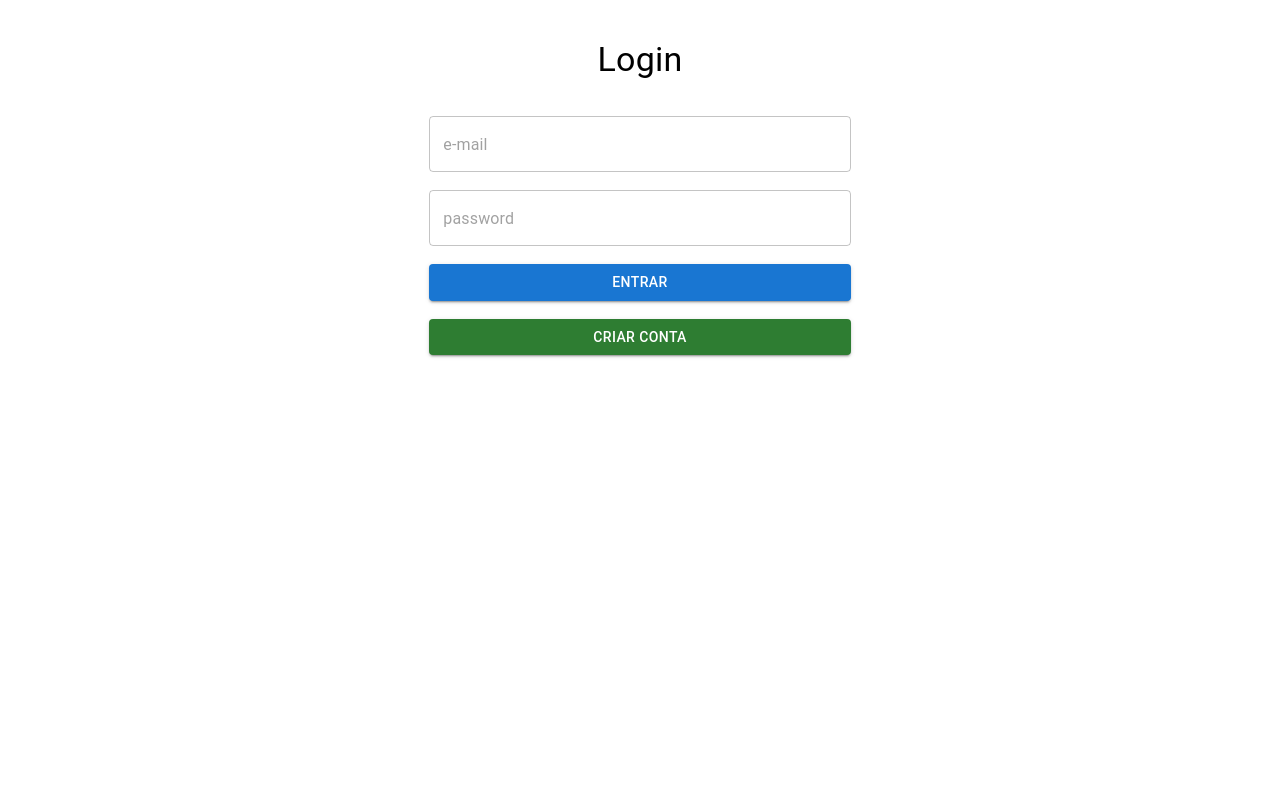
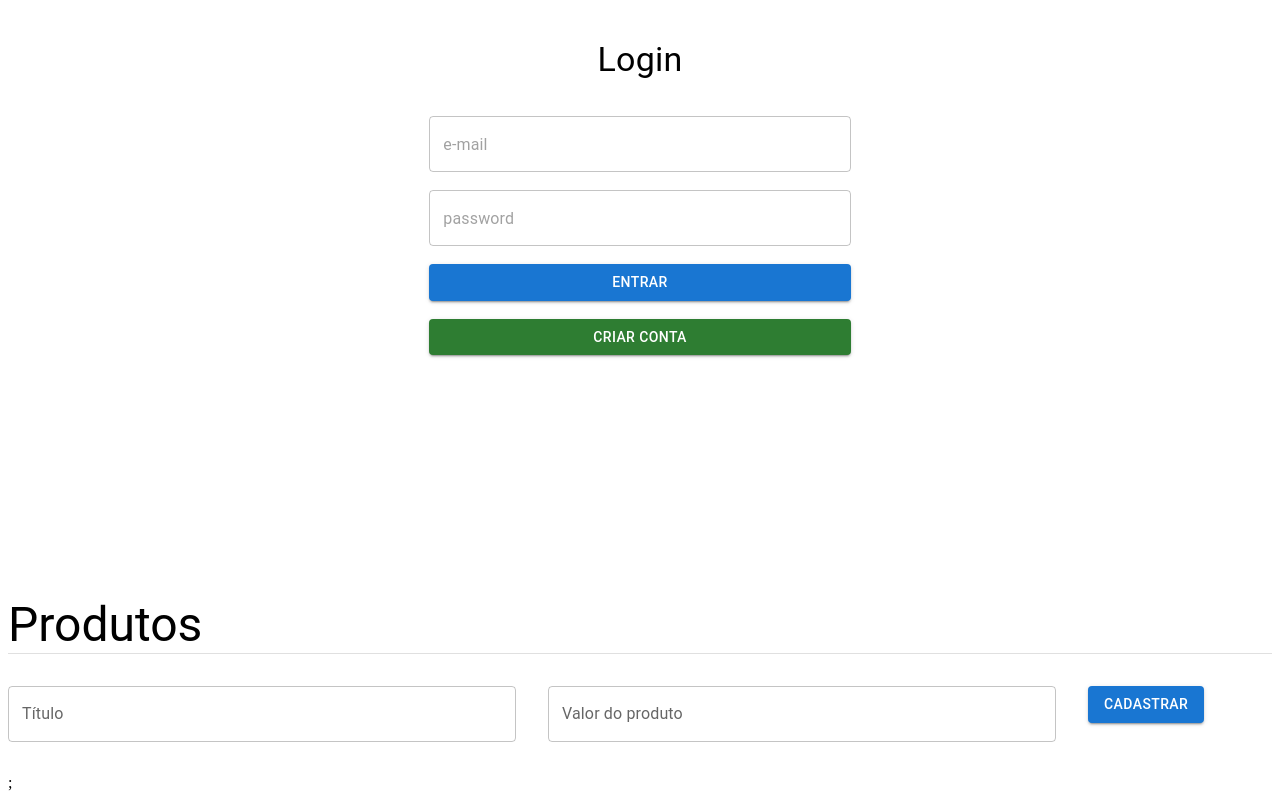
Before and after one commit to Vitor-da-Silva-Dias/CRUD-Reactjs, a React (Create React App) app: page / in a window 1280 px wide. Shown: the part 211-1011 px from the top of the page. Before the commit the page ends 816 px from the top, so only its background shows below. Built offline with nearby package versions, Linux system fonts and the light colour scheme.

Commit message:
criada-pagina-recados

```diff
--- a/package.json
+++ b/package.json
@@ -5,6 +5,7 @@
   "dependencies": {
     "@emotion/react": "^11.10.6",
     "@emotion/styled": "^11.10.6",
+    "@mui/icons-material": "^5.11.16",
     "@mui/material": "^5.12.1",
     "@testing-library/jest-dom": "^5.16.5",
     "@testing-library/react": "^13.4.0",
--- a/src/App.tsx
+++ b/src/App.tsx
@@ -1,12 +1,14 @@
 import React from "react";
 import { BrowserRouter } from "react-router-dom";
 import Home from "./Pages/Home";
+import Recados from "./Pages/Lista-Recados";
 
 
 function App() {
   return (
     <BrowserRouter>
       <Home/>
+      <Recados/>
     </BrowserRouter>
   );
 }
--- /dev/null
+++ b/src/Pages/Lista-Recados.tsx
@@ -0,0 +1,133 @@
+import { ListItem, IconButton, ListItemAvatar, Avatar, ListItemText, Divider, Grid, Typography, TextField, Button} from "@mui/material";
+import DeleteIcon from '@mui/icons-material/Delete';
+import EditIcon from '@mui/icons-material/Edit';
+import React, {useMemo, useState} from "react";
+import Recado from "../types/Recado";
+import DialogConfirm from "../components/DialogConfirm";
+
+const Recados: React.FC = () => {
+
+    const [list, setList] = useState<Recado[]>([]);
+    const [title, setTitle] = useState<string>('');
+    const [description, setDescription] = useState<string>('');
+    const [open, setOpen] = useState<boolean>(false);
+    const [idRemove, setIdRemove] = useState<number | undefined>();
+
+    const listaProdutos = useMemo(() => {
+        return list.map(item => {
+          return (
+            <React.Fragment key={item.id}>
+              <ListItem
+                secondaryAction={
+                  <>
+                    <IconButton onClick={() => editList(item.id)} edge="end" aria-label="edit">
+                      <EditIcon />
+                    </IconButton>
+                    <IconButton onClick={() => openRemoveModal(item.id)} edge="end" aria-label="delete">
+                      <DeleteIcon />
+                    </IconButton>
+                  </>
+                }
+              >
+                <ListItemAvatar>
+                  <Avatar>{item.title[0].toUpperCase()}</Avatar>
+                </ListItemAvatar>
+                <ListItemText primary={item.title} secondary={item.description} />
+              </ListItem>
+              <Divider />
+            </React.Fragment>
+          );
+        });
+      // eslint-disable-next-line react-hooks/exhaustive-deps
+      }, [list]);
+
+      const handleClose = () => {
+        setOpen(false);
+      };
+
+      const openRemoveModal = (id: number) => {
+        setIdRemove(id);
+        setOpen(true);
+      };
+
+      const handleChange = (e: React.ChangeEvent<HTMLTextAreaElement | HTMLInputElement>) => {
+        setTitle(e.target.value);
+      };
+
+      const handleChangeDescription = (e: React.ChangeEvent<HTMLTextAreaElement | HTMLInputElement>) => {
+        setDescription(e.target.value);
+      };
+
+      const addList = () => {
+        if (title.length) {
+          const tempId = new Date().getTime();
+          setList([...list, { id: tempId, description: description, title: title, enable: true }]);
+        }
+
+        setTitle('');
+        setDescription('');
+      };
+
+      const editList = (id: number) => {
+        const index = list.findIndex(item => item.id === id);
+        const newTitle: any = prompt('edit titulo');
+        const newDescription: any = prompt('edit Preço');
+        const newList = [...list];
+
+        newList[index].title = newTitle;
+        newList[index].description = newDescription;
+
+        setList(newList);
+      };
+
+      const removeItems = () => {
+        const index = list.findIndex(item => item.id === idRemove);
+        if (index !== -1) {
+          setList(prevState => {
+            prevState.splice(index, 1);
+            return [...prevState];
+          });
+        }
+        setOpen(false);
+      };
+
+      return (
+        <Grid container spacing={4}>
+          <Grid item xs={12}>
+            <Typography variant="h3">Produtos</Typography>
+            <Divider />
+          </Grid>
+
+          <Grid item xs={5}>
+            <TextField fullWidth value={title} label="Título" onChange={e => handleChange(e)} />
+          </Grid>
+          <Grid item xs={5}>
+            <TextField
+              fullWidth
+              value={description}
+              label="Valor do produto"
+              onChange={e => handleChangeDescription(e)}
+            />
+          </Grid>
+          <Grid item xs={2}>
+            <Button variant="contained" onClick={addList}>
+              Cadastrar
+            </Button>
+          </Grid>
+
+          <Grid item xs={12}>
+            {listaProdutos};
+          </Grid>
+
+          <DialogConfirm
+            title={'Deseja excluir produto?'}
+            subTitle={title}
+            openDialog={open}
+            actionConfirm={removeItems}
+            actionCancel={handleClose}
+          />
+        </Grid>
+      );
+    };
+
+    export default Recados;
--- /dev/null
+++ b/src/components/DialogConfirm.tsx
@@ -0,0 +1,57 @@
+import {
+  Button,
+  Dialog,
+  DialogActions,
+  DialogContent,
+  DialogContentText,
+  DialogTitle,
+  Typography
+} from '@mui/material';
+import React from 'react';
+
+interface DialogConfirmProps {
+  title: string;
+  subTitle?: string;
+  description?: string;
+  openDialog: boolean;
+  actionCancel: () => void;
+  actionConfirm: () => void;
+}
+
+const DialogConfirm: React.FC<DialogConfirmProps> = ({
+  title,
+  openDialog,
+  actionCancel,
+  actionConfirm,
+  subTitle,
+  description
+}) => {
+  return (
+    <Dialog
+      open={openDialog}
+      onClose={actionCancel}
+      aria-labelledby="alert-dialog-title"
+      aria-describedby="alert-dialog-description"
+    >
+      <DialogTitle id="alert-dialog-title">{title}</DialogTitle>
+      <DialogContent>
+        <DialogContentText id="alert-dialog-description">
+          <>
+            <Typography variant="h5">{subTitle}</Typography>
+            <Typography variant="body1">{description}</Typography>
+          </>
+        </DialogContentText>
+      </DialogContent>
+      <DialogActions>
+        <Button variant="contained" onClick={actionConfirm} autoFocus>
+          Confirmar
+        </Button>
+        <Button variant="contained" onClick={actionCancel}>
+          Cancelar
+        </Button>
+      </DialogActions>
+    </Dialog>
+  );
+};
+
+export default DialogConfirm;
--- /dev/null
+++ b/src/types/Recado.ts
@@ -0,0 +1,8 @@
+type Recado = {
+    id: number,
+    title: string,
+    description: string,
+    enable: boolean
+}
+
+export default Recado;
```
Also changed, not shown: 1 other file (tests, documents, lock files or other folders).
